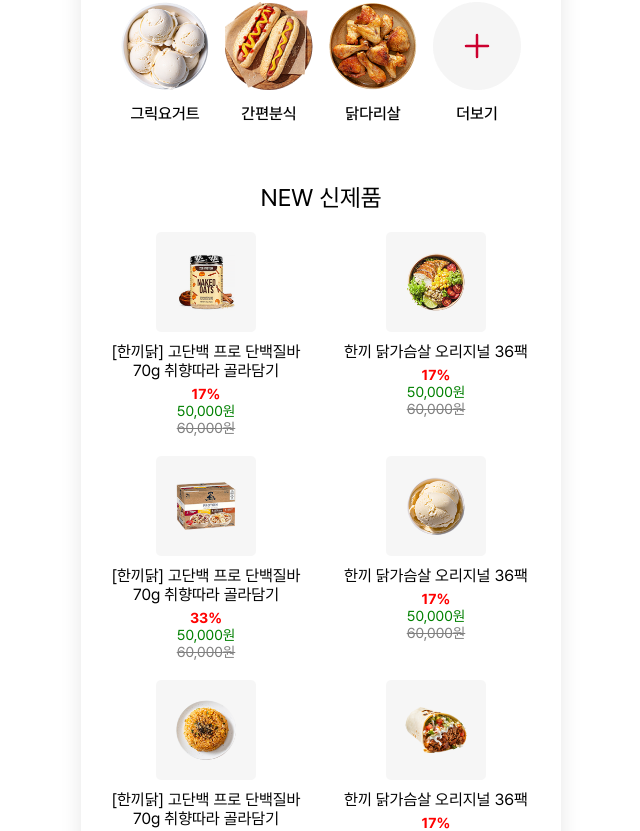
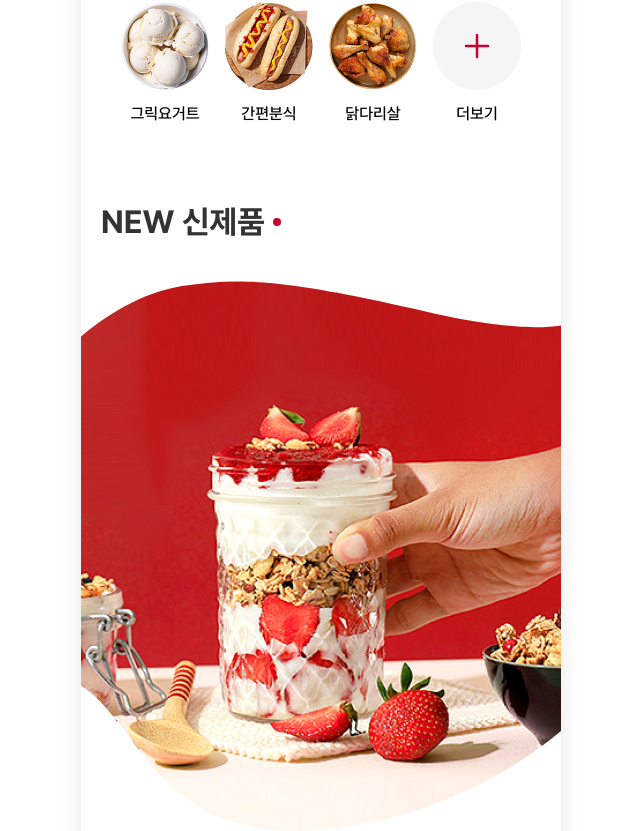
Before and after one commit to Heojungjung/react_project_clone, a React (Create React App) app: page / in a window 1280 px wide. Shown: the part 836-1667 px from the top of the page, without its empty margins (601-1241 px from the left). Built offline with nearby package versions, Linux system fonts and the light colour scheme.

Commit message:
NewProduct 수정 1차

```diff
--- a/src/components/features/product/NewProduct.jsx
+++ b/src/components/features/product/NewProduct.jsx
@@ -1,6 +1,5 @@
 import React, { useEffect, useState } from 'react';
-import { Swiper, SwiperSlide } from 'swiper/react';
-import 'swiper/css';
+import '../../../styles/features/product/NewProduct.css'
 
 const NewProduct = () => {
   const [products, setProducts] = useState([]);
@@ -12,98 +11,14 @@
       .catch((error) => console.error('Error fetching products:', error));
   }, []);
 
-  const containerStyle = {
-    width: '100%',
-    maxWidth: '1200px',
-    margin: '0 auto',
-    overflow: 'hidden',
-    padding: '20px',
-  };
-
-  const titleStyle = {
-    textAlign: 'center',
-    marginBottom: '20px',
-  };
-
-  const gridStyle = {
-    display: 'grid',
-    gridTemplateColumns: 'repeat(2, 1fr)', // 2칸
-    gridTemplateRows: 'repeat(3, auto)', // 3줄
-    gap: '20px', // 간격
-  };
-
-  const itemStyle = {
-    display: 'flex',
-    flexDirection: 'column',
-    alignItems: 'center',
-    textAlign: 'center',
-  };
-
-  const imgStyle = {
-    width: '100px',
-    height: '100px',
-    objectFit: 'cover',
-    marginBottom: '10px',
-  };
-
-  const infoStyle = {
-    display: 'flex',
-    flexDirection: 'column',
-  };
-
-  const titleTextStyle = {
-    fontSize: '1rem',
-    marginBottom: '5px',
-  };
-
-  const priceStyle = {
-    display: 'flex',
-    flexDirection: 'column',
-    fontSize: '0.9rem',
-  };
-
-  const saleRateStyle = {
-    color: 'red',
-    fontWeight: 'bold',
-  };
-
-  const currentPriceStyle = {
-    color: 'green',
-  };
-
-  const originalPriceStyle = {
-    textDecoration: 'line-through',
-    color: 'gray',
-  };
 
   return (
-    <div style={containerStyle}>
-      <div style={titleStyle}>
+    <div className='NewProduct'>
+      <div className='title'>
         <h2>NEW 신제품</h2>
       </div>
-      <Swiper slidesPerView={1} spaceBetween={0} loop={true}>
-        {Array.from({ length: 10 }, (_, index) => (
-          <SwiperSlide key={index}>
-            <div style={gridStyle}>
-              {products.slice(0, 6).map((item) => (
-                <div style={itemStyle} key={`${item.id}-${index}`}>
-                  <img style={imgStyle} src={item.image} alt={item.title} />
-                  <div style={infoStyle}>
-                    <h3 style={titleTextStyle}>{item.title}</h3>
-                    <div style={priceStyle}>
-                      <span style={saleRateStyle}>{item.saleRate}</span>
-                      <span style={currentPriceStyle}>{item.price}원</span>
-                      <span style={originalPriceStyle}>
-                        {item.originalPrice}원
-                      </span>
-                    </div>
-                  </div>
-                </div>
-              ))}
-            </div>
-          </SwiperSlide>
-        ))}
-      </Swiper>
+
+
     </div>
   );
 };
--- a/src/pages/Homepage.jsx
+++ b/src/pages/Homepage.jsx
@@ -77,7 +77,7 @@
             pagination={{ clickable: true }}
             autoplay={{
               delay: 3000,
-              disableOnInteraction: false, // 사용자가 슬라이드를 클릭해도 자동 재생 유지
+              disableOnInteraction: false,
             }}
             effect="fade"
           >
@@ -127,8 +127,8 @@
                 <div
                   className="bar"
                   style={{
-                    width: `${progress}%`, // 진행 상태에 맞는 width 적용
-                    animationDuration: '3000ms', // 자동 슬라이드 진행 시간에 맞춰 설정
+                    width: `${progress}%`,
+                    animationDuration: '3000ms',
                   }}
                 ></div>
               </div>
```
Also changed, not shown: src/styles/features/product/NewProduct.css (line endings or trailing spaces).
